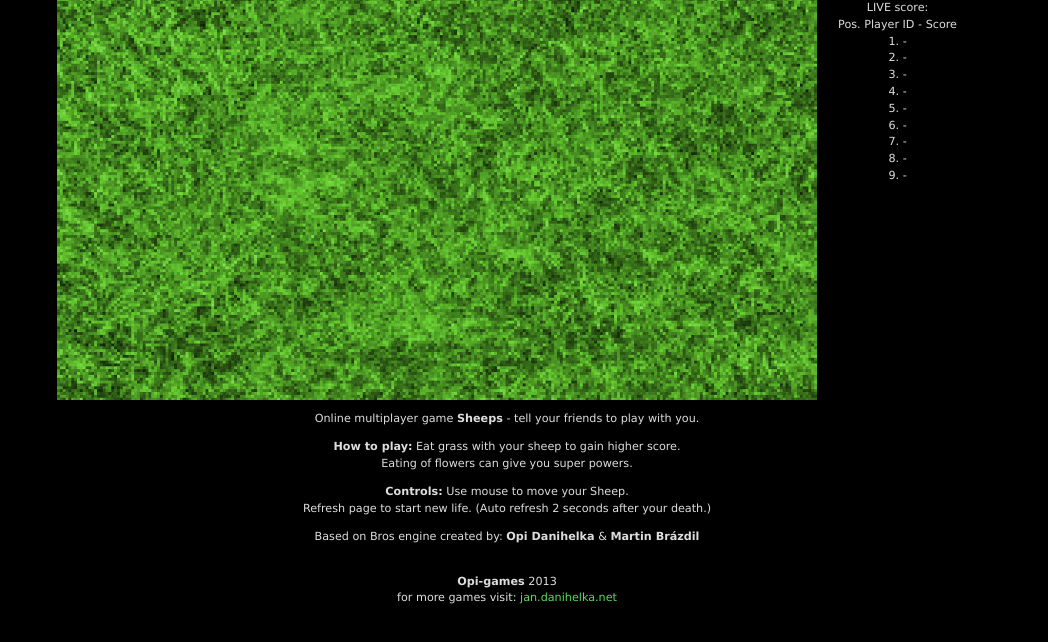
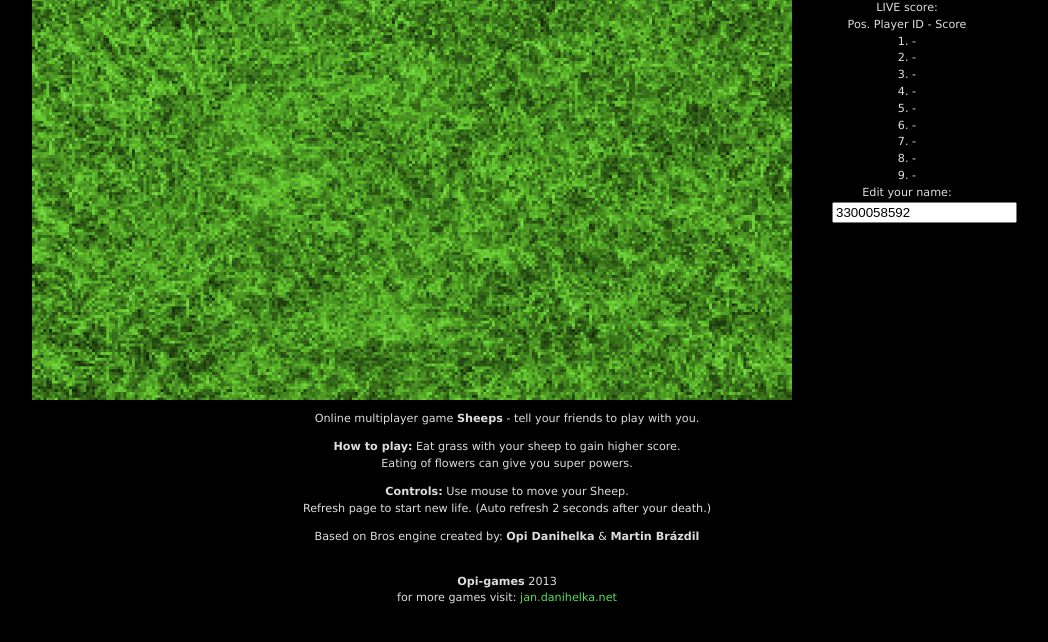
Before and after one commit to opicacek/sheep, a website: page index.html in a window 1280 px wide. Shown: the whole page, without its empty margins (133-1181 px from the left). Drawn offline with nearby package versions, Linux system fonts and the light colour scheme; no server answers.

Commit message:
Ability to rename player.

```diff
--- a/index.html
+++ b/index.html
@@ -42,10 +42,11 @@
 			}
 			#highscore {
 				float: right;
+				width: 150px;
 			}
 			#playground_holder {
 				margin: auto;
-				width: 900px;
+				width: 950px;
 			}
 		</style>
 	</head>
@@ -54,16 +55,22 @@
 		<div id="playground_holder">
 			<canvas id="c" width="760" height="400" ></canvas>
 			<div id="highscore">LIVE score:<br/>
-				<span>Pos. <span>Player ID</span> - <span>Score</span></span>
-				<div>1. <span class="id"></span> - <span class="score"></span></div>
-				<div>2. <span class="id"></span> - <span class="score"></span></div>
-				<div>3. <span class="id"></span> - <span class="score"></span></div>
-				<div>4. <span class="id"></span> - <span class="score"></span></div>
-				<div>5. <span class="id"></span> - <span class="score"></span></div>
-				<div>6. <span class="id"></span> - <span class="score"></span></div>
-				<div>7. <span class="id"></span> - <span class="score"></span></div>
-				<div>8. <span class="id"></span> - <span class="score"></span></div>
-				<div>9. <span class="id"></span> - <span class="score"></span></div>
+				<div>Pos. <span>Player ID</span> - <span>Score</span></div>
+				<div class="row">1. <span class="id"></span> - <span class="score"></span></div>
+				<div class="row">2. <span class="id"></span> - <span class="score"></span></div>
+				<div class="row">3. <span class="id"></span> - <span class="score"></span></div>
+				<div class="row">4. <span class="id"></span> - <span class="score"></span></div>
+				<div class="row">5. <span class="id"></span> - <span class="score"></span></div>
+				<div class="row">6. <span class="id"></span> - <span class="score"></span></div>
+				<div class="row">7. <span class="id"></span> - <span class="score"></span></div>
+				<div class="row">8. <span class="id"></span> - <span class="score"></span></div>
+				<div class="row">9. <span class="id"></span> - <span class="score"></span></div>
+
+				<div>Edit your name:<br/>
+					<form>
+						<input type="text" id="bro_name" />
+					</form>
+				</div>
 			</div>
 		</div>
 		<div style="clear: both;"></div>
--- a/js/bro.js
+++ b/js/bro.js
@@ -1,5 +1,6 @@
 function Bro() {
 	this.id;
+	this.name;
 	this.alive = true;
 	this.pos = [];
 	this.goal_pos;
--- a/js/client.js
+++ b/js/client.js
@@ -30,6 +30,8 @@ function play() {
 	var id_time = (new Date().getTime() + "").substring(8);
 	var id_random = Math.floor(Math.random()*100000);
 	my_bro.id = id_time + "" + id_random;
+	my_bro.name = my_bro.id;
+	$('#bro_name').val(my_bro.name);
 	my_bro.goal_pos = my_bro.pos;
 
 	//
@@ -132,6 +134,9 @@ function play() {
 
 	function updateScore() {
 
+
+		my_bro.name = $('#bro_name').val();
+
 		// create list of bros
 		var entries = [];
 		for (var bro_key in bro_list) {
@@ -144,7 +149,7 @@ function play() {
 		});
 
 		// show highcores
-		var highcore_elem = $('#highscore div');
+		var highcore_elem = $('#highscore .row');
 		//console.log(highcore_elem);
 
 		var i = 0;
@@ -169,7 +174,7 @@ function play() {
 				color = "#666";
 			}
 
-			$( highcore_elem[i] ).find('.id').text(entries[i].id).css({color: color, fontWeight: font_weight});
+			$( highcore_elem[i] ).find('.id').text(entries[i].name).css({color: color, fontWeight: font_weight});
 			$( highcore_elem[i] ).find('.score').text(entries[i].score);
 		}
 
@@ -185,7 +190,7 @@ function play() {
 		//console.log("informations send to server");
 
 		//socket.emit('update_bro', my_bro);
-		socket.emit('update_bro', {moveBro: my_bro.goal_pos});
+		socket.emit('update_bro', {moveBro: my_bro.goal_pos, renameBro: my_bro.name});
 
 		setTimeout(updateBros, 20);
 	}
--- a/js/engine.js
+++ b/js/engine.js
@@ -99,6 +99,9 @@ Engine.prototype.wolfCheck = function() { // find some victims for hungry wolf
 Engine.prototype.deleteBro = function(socket_id, parameters) {
 	delete this.bro_list[parameters];
 }
+Engine.prototype.renameBro = function(socket_id, parameters) {
+	this.bro_list[socket_id].name = parameters;
+}
 Engine.prototype.moveBro = function(socket_id, parameters) {
 
 	var step = 2; // max length of each step
```
